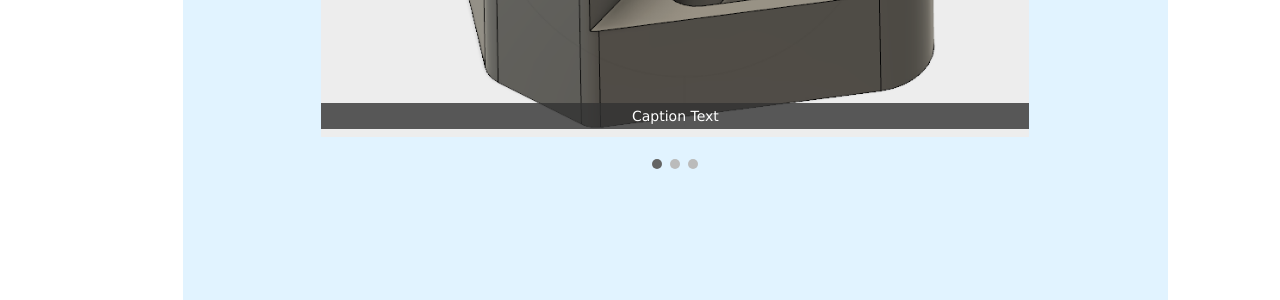
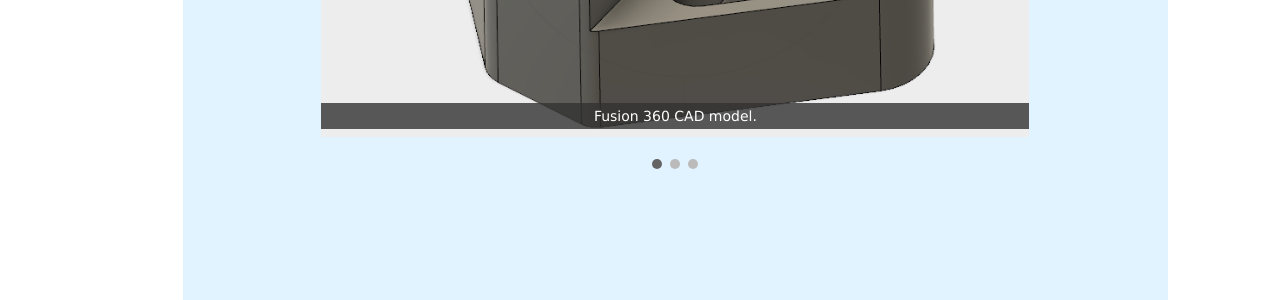
Before and after one commit to daralyn/daralyn.github.io, a Jekyll site: the page built from gettingitrightpage.html, in a window 1280 px wide and 900 px high, scrolled down 627 px. Shown: the part 466-766 px from the top of the window. Built offline with Jekyll 4.4.1, drawn with Linux system fonts in a browser that asks for light colours.

Commit message:
Update gettingitrightpage.html

```diff
--- a/gettingitrightpage.html
+++ b/gettingitrightpage.html
@@ -29,7 +29,7 @@ title: Daralyn's Trial Page
 	<div class="slides">
 		<div class="numbertext">1 / 3</div>
 		<img class="slideshowphoto" src="https://daralyn.github.io/photos/engineering/3dsolidmodel_pic1.png">
-		<div class="text">Caption Text</div>
+		<div class="text">Fusion 360 CAD model.</div>
 	</div>
 
 	<div class="slides">
```
